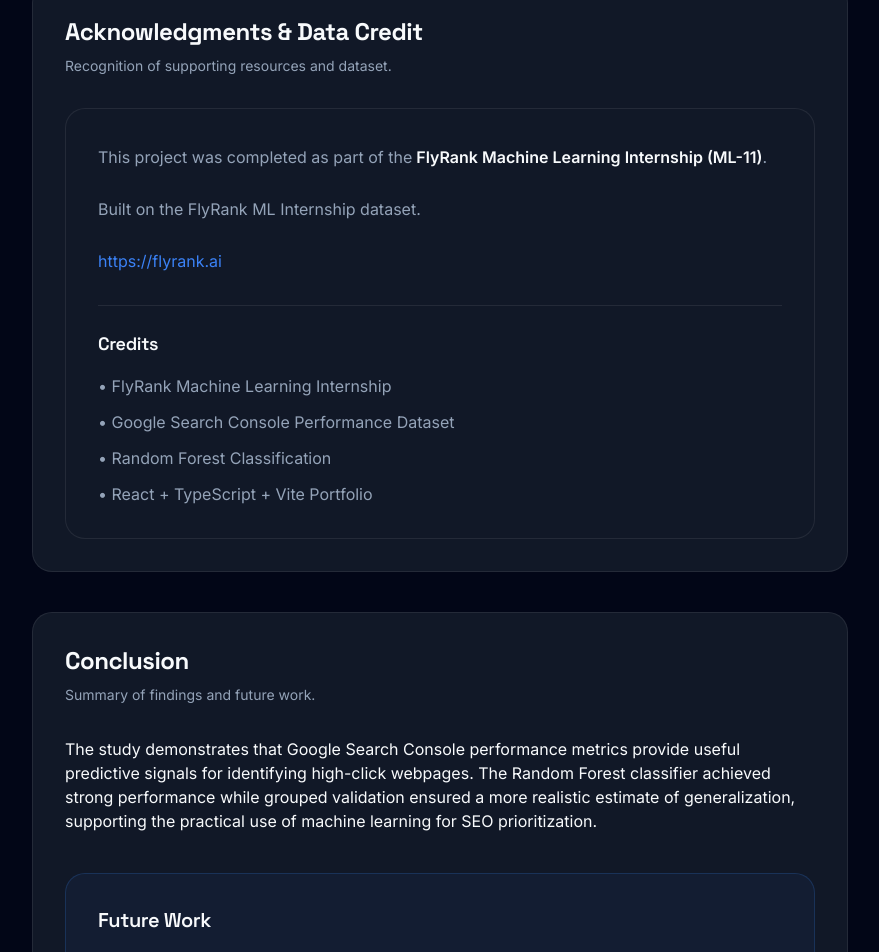
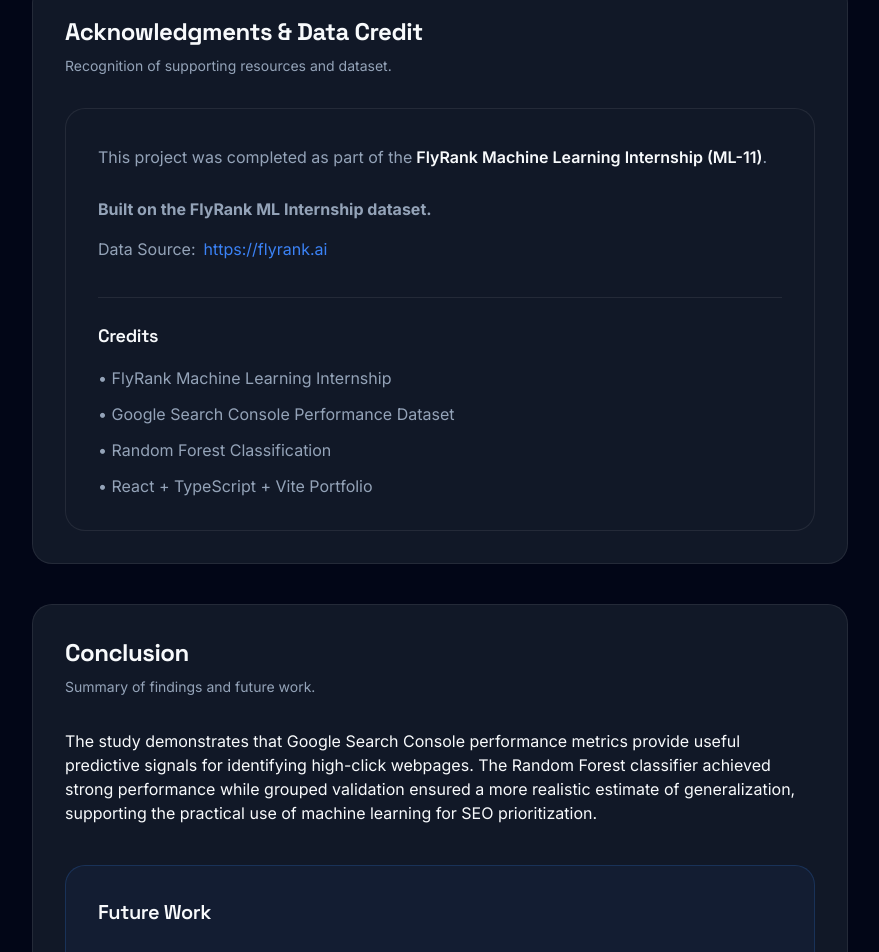
Before and after one commit to ahmedali2155/portfolio, a React (Vite) app: page /flyrank-research-paper in a window 1280 px wide. Shown: the part 8963-9915 px from the top of the page, without its empty margins (360-1239 px from the left). Built offline with nearby package versions, Linux system fonts and the light colour scheme.

Commit message:
Fix paper acknowledgments and data credit

```diff
--- a/src/pages/ResearchPaper.tsx
+++ b/src/pages/ResearchPaper.tsx
@@ -691,17 +691,21 @@
             </p>
 
             <p className="mt-5 leading-8 text-text-muted">
-              Built on the FlyRank ML Internship dataset.
+              <strong>Built on the FlyRank ML Internship dataset.</strong>
             </p>
 
+            <p className="mt-2 leading-8 text-text-muted">
+              Data Source:
               <a
                 href="https://flyrank.ai"
                 target="_blank"
                 rel="noopener noreferrer"
-              className="mt-6 inline-flex text-accent-blue hover:underline"
+                className="ml-2 text-accent-blue hover:underline"
               >
                 https://flyrank.ai
               </a>
+            </p>
+
 
             <div className="mt-8 border-t border-border-subtle pt-6">
               <h3 className="text-lg font-semibold text-text-primary">
```
Lines whose indentation alone changed are shown as unchanged.
